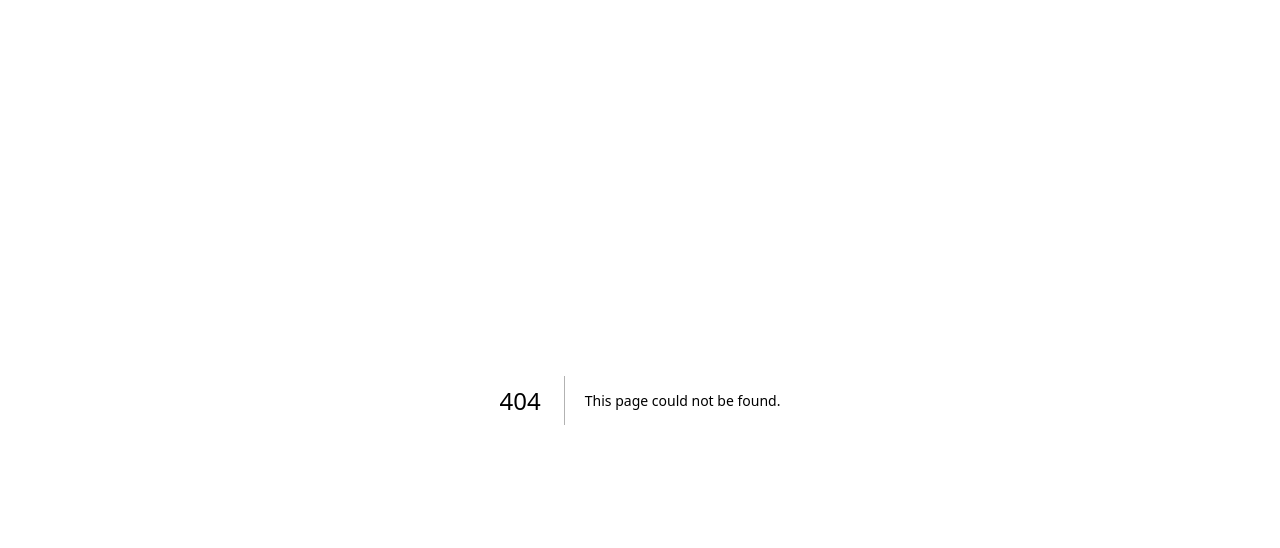
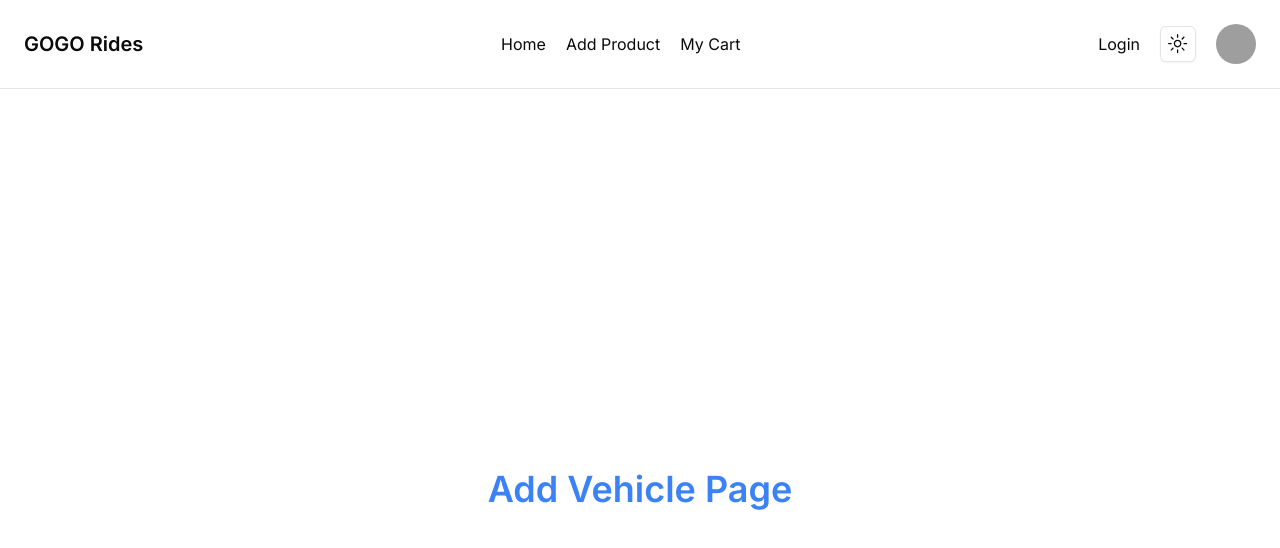
Before and after one commit to frustrated018/gogo-rides, a Next.js app: page /add in a window 1280 px wide. Before the commit this address had no page. Shown: the top 548 px of the page. Built offline with nearby package versions, Linux system fonts and the light colour scheme; grey boxes are pictures that could not be loaded.

Commit message:
Navbar Update Added add and cart pages to make links to those pages Also added the navbar to the layout so that it's present in every page updated the dev script to run next dev --turbo for a faster build

```diff
--- /dev/null
+++ b/app/add/page.js
@@ -0,0 +1,9 @@
+const Add = () => {
+  return (
+    <div className="min-h-screen grid place-items-center">
+      <h2 className="text-4xl text-blue-500 font-semibold">Add Vehicle Page</h2>
+    </div>
+  );
+};
+
+export default Add;
--- /dev/null
+++ b/app/cart/page.js
@@ -0,0 +1,10 @@
+
+const MyCart = () => {
+    return (
+        <div className='min-h-screen grid place-items-center'>
+            <h2 className='text-4xl text-green-500 font-semibold'>My Cart Page</h2>
+        </div>
+    );
+};
+
+export default MyCart;
--- a/app/layout.js
+++ b/app/layout.js
@@ -1,6 +1,7 @@
 import { Inter } from "next/font/google";
 import "./globals.css";
 import { ThemeProvider } from "@/lib/theme-provider";
+import NavHome from "@/components/nav-home/navHome";
 
 const inter = Inter({ subsets: ["latin"] });
 
@@ -19,7 +20,8 @@ export default function RootLayout({ children }) {
           enableSystem
           disableTransitionOnChange
         >
-          {children}
+          <NavHome />
+          <main>{children}</main>
         </ThemeProvider>
       </body>
     </html>
--- a/app/page.js
+++ b/app/page.js
@@ -1,10 +1,6 @@
-import NavHome from "@/components/nav-home/navHome";
-import { Button } from "@/components/ui/button";
-
 function Home() {
   return (
     <>
-      <NavHome />
       <div className="grid place-items-center min-h-screen">
         <h2 className="text-4xl font-semibold">This will be the home page</h2>
       </div>
--- a/components/nav-home/navHome.jsx
+++ b/components/nav-home/navHome.jsx
@@ -11,8 +11,8 @@ const NavHome = () => {
         </Link>
         <div className="flex items-center gap-5">
           <Link href="/">Home</Link>
-          <Link href="/">Add Product</Link>
-          <Link href="/">My Cart</Link>
+          <Link href="/add">Add Product</Link>
+          <Link href="/cart">My Cart</Link>
         </div>
         <div className="gap-5 flex items-center">
           {/* Conditional */}
--- a/package.json
+++ b/package.json
@@ -3,7 +3,7 @@
   "version": "0.1.0",
   "private": true,
   "scripts": {
-    "dev": "next dev",
+    "dev": "next dev --turbo",
     "build": "next build",
     "start": "next start",
     "lint": "next lint"
```
